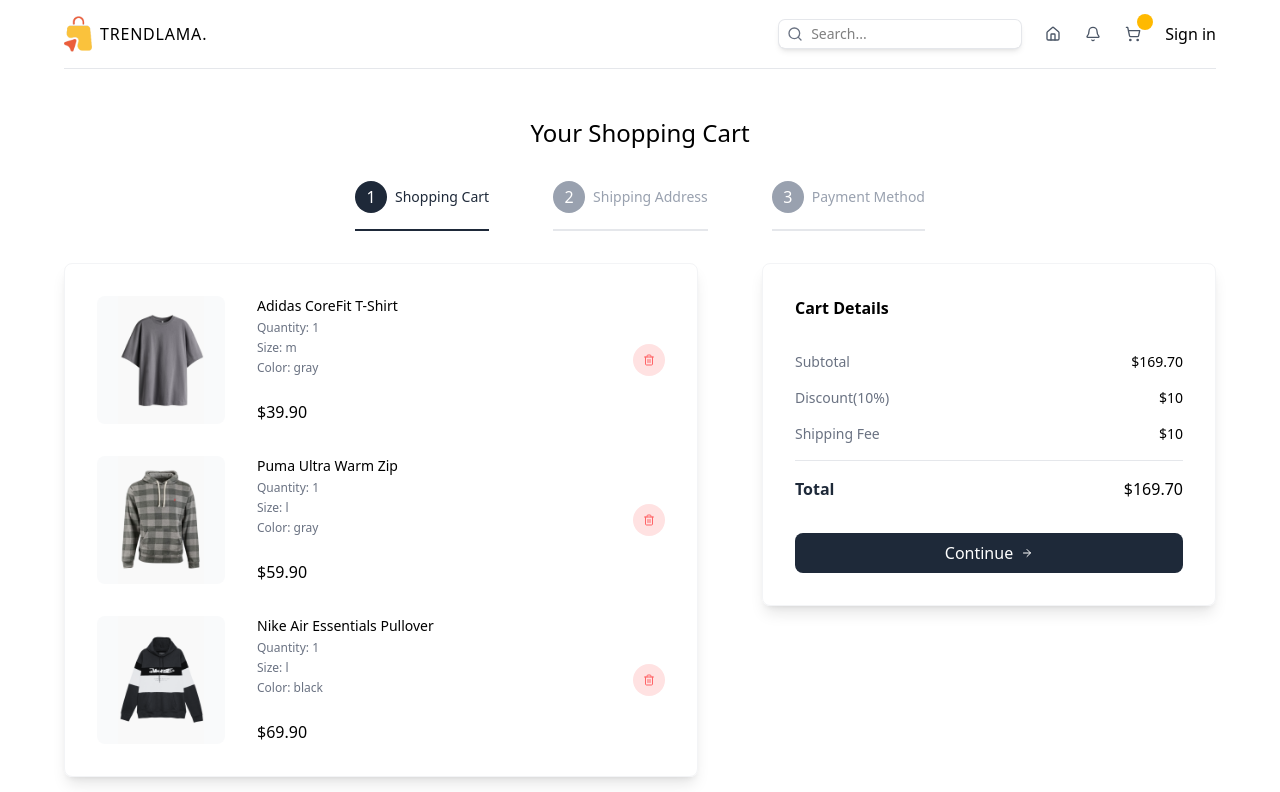
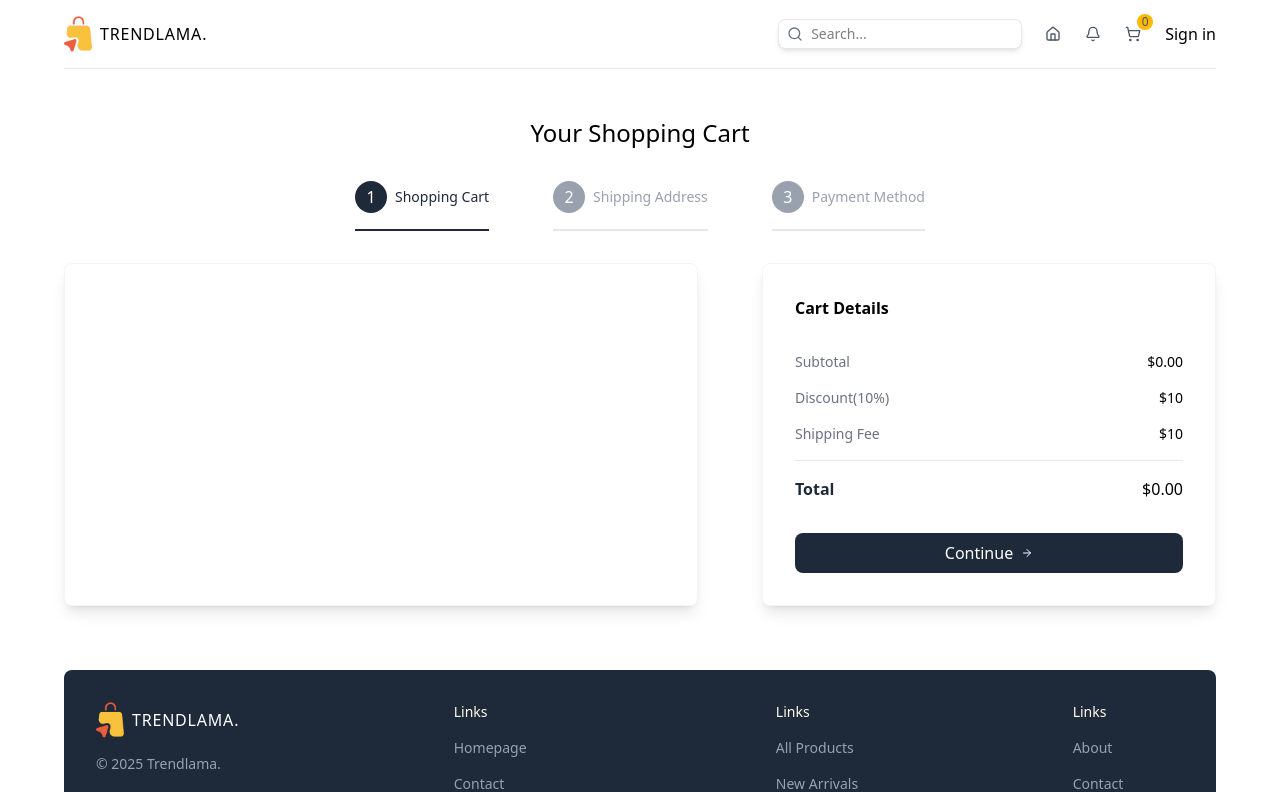
Before and after one commit to frontend-tester02/e-commerce-app, a Next.js app in the folder client/: page /cart in a window 1280 px wide. Shown: the top 792 px of the page. Built offline with nearby package versions, Linux system fonts and the light colour scheme.

Commit message:
Next.js E-commerce App Cart State Management with Zustand

```diff
--- a/client/components/cards/product.card.tsx
+++ b/client/components/cards/product.card.tsx
@@ -5,12 +5,16 @@
 import Link from 'next/link'
 import { useState } from 'react'
 import { ProductType } from '../../types'
+import useCart from '../../hooks/use-cart'
+import { toast } from 'react-toastify'
 
 const ProductCard = ({ product }: { product: ProductType }) => {
 	const [productTypes, setProductTypes] = useState({
 		size: product.sizes[0],
 		color: product.colors[0],
 	})
+
+	const { addToCart } = useCart()
 
 	const handleProductType = ({
 		type,
@@ -25,13 +29,21 @@
 		}))
 	}
 
-	const handleAddToCart = () => {}
+	const handleAddToCart = () => {
+		addToCart({
+			...product,
+			quantity: 1,
+			selectedSize: productTypes.size,
+			selectedColor: productTypes.color,
+		})
+		toast.success('Product added to cart successfully!')
+	}
 
 	return (
 		<div className='shadow-lg rounded-lg overflow-hidden'>
 			{/* IMAGE */}
 			<Link href={`/products/${product.id}`}>
-				<div className='relative aspect-[2/3]'>
+				<div className='relative aspect-2/3'>
 					<Image
 						src={product.images[productTypes.color]}
 						alt={product.name}
@@ -70,7 +82,7 @@
 						<div className='flex items-center gap-2'>
 							{product.colors.map(color => (
 								<div
-									className={`cursor-pointer border-1 ${
+									className={`cursor-pointer border ${
 										productTypes.color === color
 											? 'border-gray-400'
 											: 'border-gray-200'
@@ -81,7 +93,7 @@
 									}
 								>
 									<div
-										className='w-[14px] h-[14px] rounded-full'
+										className='w-3.5 h-3.5 rounded-full'
 										style={{ backgroundColor: color }}
 									/>
 								</div>
@@ -106,4 +118,3 @@
 }
 
 export default ProductCard
-4
--- a/client/components/shared/shopping-cart-icon.tsx
+++ b/client/components/shared/shopping-cart-icon.tsx
@@ -2,12 +2,18 @@
 
 import { ShoppingCart } from 'lucide-react'
 import Link from 'next/link'
+import useCart from '../../hooks/use-cart'
 
 const ShoppingCartIcon = () => {
+	const { cart, hasHydrated } = useCart()
+
+	if (!hasHydrated) return null
 	return (
 		<Link href='/cart' className='relative'>
 			<ShoppingCart className='w-4 h-4 text-gray-600' />
-			<span className='absolute -top-3 -right-3 bg-amber-400 text-gray-600 rounded-full w-4 h-4 flex items-center justify-center text-xs font-medium'></span>
+			<span className='absolute -top-3 -right-3 bg-amber-400 text-gray-600 rounded-full w-4 h-4 flex items-center justify-center text-xs font-medium'>
+				{cart.reduce((acc, item) => acc + item.quantity, 0)}
+			</span>
 		</Link>
 	)
 }
--- /dev/null
+++ b/client/hooks/use-cart.ts
@@ -0,0 +1,62 @@
+import { create } from 'zustand'
+import { persist, createJSONStorage } from 'zustand/middleware'
+import { CartStoreActionsType, CartStoreStateType } from '../types'
+
+const useCart = create<CartStoreStateType & CartStoreActionsType>()(
+	persist(
+		set => ({
+			cart: [],
+			hasHydrated: false,
+			addToCart: product =>
+				set(state => {
+					const existingIndex = state.cart.findIndex(
+						p =>
+							p.id === product.id &&
+							p.selectedSize === product.selectedSize &&
+							p.selectedColor === product.selectedColor
+					)
+
+					if (existingIndex !== -1) {
+						const updatedCart = [...state.cart]
+						updatedCart[existingIndex].quantity += product.quantity || 1
+						return { cart: updatedCart }
+					}
+
+					return {
+						cart: [
+							...state.cart,
+							{
+								...product,
+								quantity: product.quantity || 1,
+								selectedSize: product.selectedSize,
+								selectedColor: product.selectedColor,
+							},
+						],
+					}
+				}),
+			removeFromCart: product =>
+				set(state => ({
+					cart: state.cart.filter(
+						p =>
+							!(
+								p.id === product.id &&
+								p.selectedSize === product.selectedSize &&
+								p.selectedColor === product.selectedColor
+							)
+					),
+				})),
+			clearCart: () => set({ cart: [] }),
+		}),
+		{
+			name: 'cart',
+			storage: createJSONStorage(() => localStorage),
+			onRehydrateStorage: () => state => {
+				if (state) {
+					state.hasHydrated = true
+				}
+			},
+		}
+	)
+)
+
+export default useCart
--- a/client/package.json
+++ b/client/package.json
@@ -15,7 +15,9 @@
     "react": "19.1.0",
     "react-dom": "19.1.0",
     "react-hook-form": "^7.69.0",
-    "zod": "^4.2.1"
+    "react-toastify": "^11.0.5",
+    "zod": "^4.2.1",
+    "zustand": "^5.0.9"
   },
   "devDependencies": {
     "@eslint/eslintrc": "^3.3.1",
--- a/client/src/app/cart/page.tsx
+++ b/client/src/app/cart/page.tsx
@@ -8,6 +8,7 @@
 import { useState } from 'react'
 import PaymentForm from '../../../components/forms/payment-form'
 import { ShippingFormInputs } from '../../../lib/validation'
+import useCart from '../../../hooks/use-cart'
 
 const steps = [
 	{
@@ -25,68 +26,71 @@
 ]
 
 // TEMPORARY
-const cartItems: CartItemsType = [
-	{
-		id: 1,
-		name: 'Adidas CoreFit T-Shirt',
-		shortDescription:
-			'Lorem ipsum dolor sit amet consect adipisicing elit lorem ipsum dolor sit.',
-		description:
-			'Lorem ipsum dolor sit amet consect adipisicing elit lorem ipsum dolor sit. Lorem ipsum dolor sit amet consect adipisicing elit lorem ipsum dolor sit. Lorem ipsum dolor sit amet consect adipisicing elit lorem ipsum dolor sit.',
-		price: 39.9,
-		sizes: ['s', 'm', 'l', 'xl', 'xxl'],
-		colors: ['gray', 'purple', 'green'],
-		images: {
-			gray: '/products/1g.png',
-			purple: '/products/1p.png',
-			green: '/products/1gr.png',
-		},
-		quantity: 1,
-		selectedSize: 'm',
-		selectedColor: 'gray',
-	},
-	{
-		id: 2,
-		name: 'Puma Ultra Warm Zip',
-		shortDescription:
-			'Lorem ipsum dolor sit amet consect adipisicing elit lorem ipsum dolor sit.',
-		description:
-			'Lorem ipsum dolor sit amet consect adipisicing elit lorem ipsum dolor sit. Lorem ipsum dolor sit amet consect adipisicing elit lorem ipsum dolor sit. Lorem ipsum dolor sit amet consect adipisicing elit lorem ipsum dolor sit.',
-		price: 59.9,
-		sizes: ['s', 'm', 'l', 'xl'],
-		colors: ['gray', 'green'],
-		images: { gray: '/products/2g.png', green: '/products/2gr.png' },
-		quantity: 1,
-		selectedSize: 'l',
-		selectedColor: 'gray',
-	},
-	{
-		id: 3,
-		name: 'Nike Air Essentials Pullover',
-		shortDescription:
-			'Lorem ipsum dolor sit amet consect adipisicing elit lorem ipsum dolor sit.',
-		description:
-			'Lorem ipsum dolor sit amet consect adipisicing elit lorem ipsum dolor sit. Lorem ipsum dolor sit amet consect adipisicing elit lorem ipsum dolor sit. Lorem ipsum dolor sit amet consect adipisicing elit lorem ipsum dolor sit.',
-		price: 69.9,
-		sizes: ['s', 'm', 'l'],
-		colors: ['green', 'blue', 'black'],
-		images: {
-			green: '/products/3gr.png',
-			blue: '/products/3b.png',
-			black: '/products/3bl.png',
-		},
-		quantity: 1,
-		selectedSize: 'l',
-		selectedColor: 'black',
-	},
-]
+// const cartItems: CartItemsType = [
+// 	{
+// 		id: 1,
+// 		name: 'Adidas CoreFit T-Shirt',
+// 		shortDescription:
+// 			'Lorem ipsum dolor sit amet consect adipisicing elit lorem ipsum dolor sit.',
+// 		description:
+// 			'Lorem ipsum dolor sit amet consect adipisicing elit lorem ipsum dolor sit. Lorem ipsum dolor sit amet consect adipisicing elit lorem ipsum dolor sit. Lorem ipsum dolor sit amet consect adipisicing elit lorem ipsum dolor sit.',
+// 		price: 39.9,
+// 		sizes: ['s', 'm', 'l', 'xl', 'xxl'],
+// 		colors: ['gray', 'purple', 'green'],
+// 		images: {
+// 			gray: '/products/1g.png',
+// 			purple: '/products/1p.png',
+// 			green: '/products/1gr.png',
+// 		},
+// 		quantity: 1,
+// 		selectedSize: 'm',
+// 		selectedColor: 'gray',
+// 	},
+// 	{
+// 		id: 2,
+// 		name: 'Puma Ultra Warm Zip',
+// 		shortDescription:
+// 			'Lorem ipsum dolor sit amet consect adipisicing elit lorem ipsum dolor sit.',
+// 		description:
+// 			'Lorem ipsum dolor sit amet consect adipisicing elit lorem ipsum dolor sit. Lorem ipsum dolor sit amet consect adipisicing elit lorem ipsum dolor sit. Lorem ipsum dolor sit amet consect adipisicing elit lorem ipsum dolor sit.',
+// 		price: 59.9,
+// 		sizes: ['s', 'm', 'l', 'xl'],
+// 		colors: ['gray', 'green'],
+// 		images: { gray: '/products/2g.png', green: '/products/2gr.png' },
+// 		quantity: 1,
+// 		selectedSize: 'l',
+// 		selectedColor: 'gray',
+// 	},
+// 	{
+// 		id: 3,
+// 		name: 'Nike Air Essentials Pullover',
+// 		shortDescription:
+// 			'Lorem ipsum dolor sit amet consect adipisicing elit lorem ipsum dolor sit.',
+// 		description:
+// 			'Lorem ipsum dolor sit amet consect adipisicing elit lorem ipsum dolor sit. Lorem ipsum dolor sit amet consect adipisicing elit lorem ipsum dolor sit. Lorem ipsum dolor sit amet consect adipisicing elit lorem ipsum dolor sit.',
+// 		price: 69.9,
+// 		sizes: ['s', 'm', 'l'],
+// 		colors: ['green', 'blue', 'black'],
+// 		images: {
+// 			green: '/products/3gr.png',
+// 			blue: '/products/3b.png',
+// 			black: '/products/3bl.png',
+// 		},
+// 		quantity: 1,
+// 		selectedSize: 'l',
+// 		selectedColor: 'black',
+// 	},
+// ]
 
 const CartPage = () => {
 	const searchParams = useSearchParams()
 	const router = useRouter()
 	const [shippingForm, setShippingForm] = useState<ShippingFormInputs>()
 
+	const { cart, removeFromCart } = useCart()
+
 	const activeStep = parseInt(searchParams.get('step') || '1')
+
 	return (
 		<div className='flex flex-col gap-8 items-center justify-center mt-12'>
 			{/* TITLE */}
@@ -122,7 +126,7 @@
 				{/* STEPS */}
 				<div className='w-full lg:w-7/12 shadow-lg border border-gray-100 p-8 rounded-lg flex flex-col gap-8'>
 					{activeStep === 1 ? (
-						cartItems.map(item => (
+						cart.map(item => (
 							// Single cart item
 							<div
 								className='flex items-center justify-between'
@@ -157,7 +161,10 @@
 									</div>
 								</div>
 								{/* DELETE BUTTON */}
-								<button className='w-8 h-8 rounded-full bg-red-100 hover:bg-red-200 transition-all duration-300 text-red-400 flex items-center justify-center cursor-pointer'>
+								<button
+									onClick={() => removeFromCart(item)}
+									className='w-8 h-8 rounded-full bg-red-100 hover:bg-red-200 transition-all duration-300 text-red-400 flex items-center justify-center cursor-pointer'
+								>
 									<Trash2 className='w-3 h-3' />
 								</button>
 							</div>
@@ -180,7 +187,7 @@
 							<p className='text-gray-500'>Subtotal</p>
 							<p className='font-medium'>
 								$
-								{cartItems
+								{cart
 									.reduce((acc, item) => acc + item.price * item.quantity, 0)
 									.toFixed(2)}
 							</p>
@@ -198,7 +205,7 @@
 							<p className='text-gray-800 font-semibold'>Total</p>
 							<p className='font-medium'>
 								$
-								{cartItems
+								{cart
 									.reduce((acc, item) => acc + item.price * item.quantity, 0)
 									.toFixed(2)}
 							</p>
--- a/client/src/app/layout.tsx
+++ b/client/src/app/layout.tsx
@@ -3,6 +3,7 @@
 import './globals.css'
 import Navbar from '../../components/shared/navbar'
 import Footer from '../../components/shared/footer'
+import { ToastContainer } from 'react-toastify'
 
 const geistSans = Geist({
 	variable: '--font-geist-sans',
@@ -34,6 +35,7 @@
 					{children}
 					<Footer />
 				</div>
+				<ToastContainer position='top-right' />
 			</body>
 		</html>
 	)
```
Also changed, not shown: 2 other files (tests, documents, lock files or other folders).
